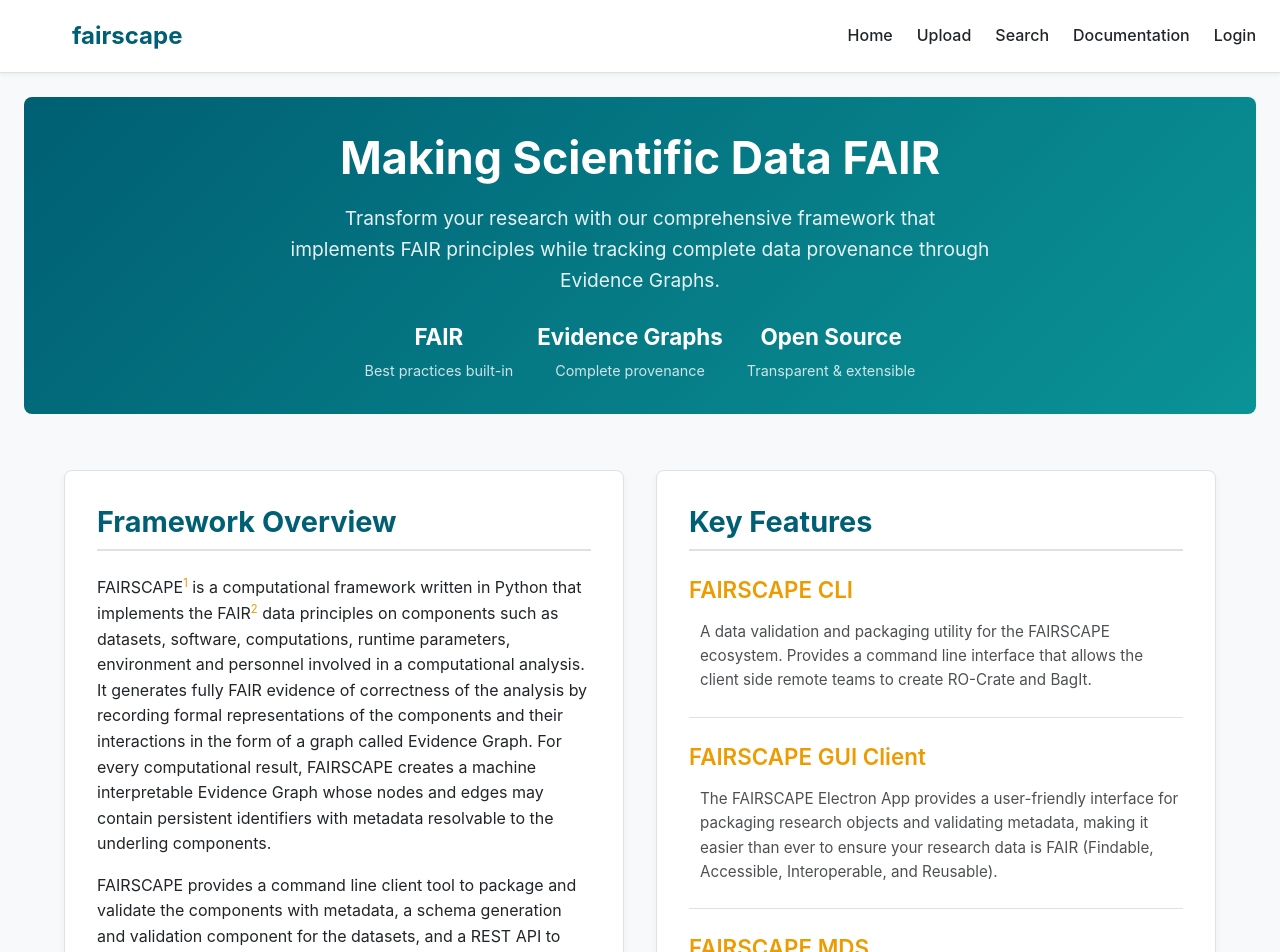
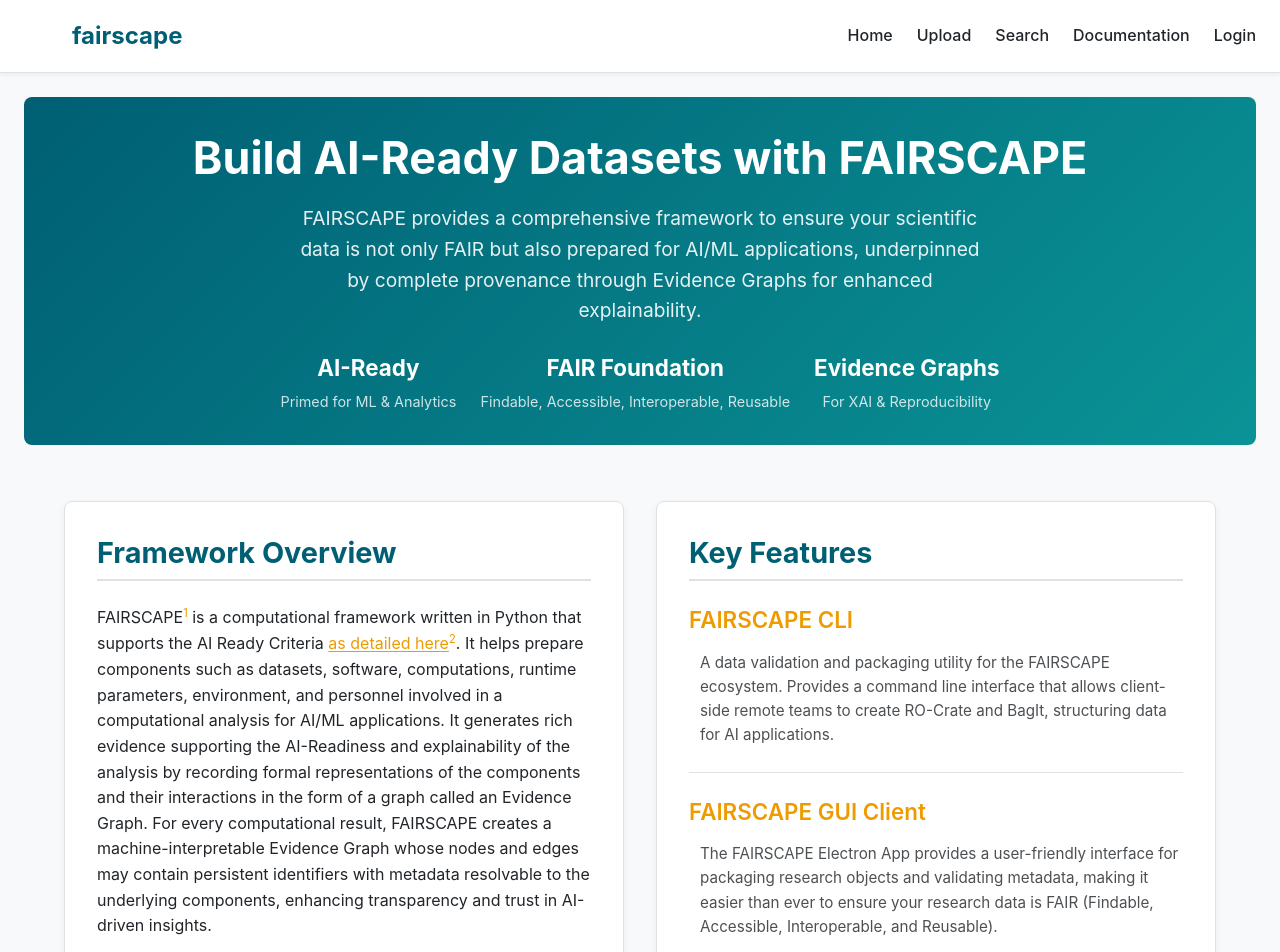
Before and after one commit to fairscape/fairscape_web_client, a React (Vite) app: page / in a window 1280 px wide. Shown: the top 952 px of the page. Built offline with nearby package versions, Linux system fonts and the light colour scheme; no server answers.

Commit message:
home page updates

```diff
--- a/src/pages/HomePage.tsx
+++ b/src/pages/HomePage.tsx
@@ -35,12 +35,14 @@ const HeroStats = styled.div`
   justify-content: center;
   gap: ${({ theme }) => theme.spacing.lg};
   margin-top: ${({ theme }) => theme.spacing.lg};
+  flex-wrap: wrap;
 `;
 
 const StatItem = styled.div`
   display: flex;
   flex-direction: column;
   align-items: center;
+  min-width: 150px;
 `;
 
 const StatNumber = styled.span`
@@ -100,6 +102,14 @@ const OverviewSection = styled.section`
   .footnote-ref {
     text-decoration: none;
     color: ${({ theme }) => theme.colors.secondary};
+  }
+
+  .external-link {
+    color: ${({ theme }) => theme.colors.secondary};
+    text-decoration: underline;
+    &:hover {
+      color: ${({ theme }) => theme.colors.secondaryDark};
+    }
   }
 `;
 
@@ -205,7 +215,7 @@ const HomePage: React.FC = () => {
     {
       title: "FAIRSCAPE CLI",
       details:
-        "A data validation and packaging utility for the FAIRSCAPE ecosystem. Provides a command line interface that allows the client side remote teams to create RO-Crate and BagIt.",
+        "A data validation and packaging utility for the FAIRSCAPE ecosystem. Provides a command line interface that allows client-side remote teams to create RO-Crate and BagIt, structuring data for AI applications.",
       link: "https://fairscape.github.io/fairscape-cli/",
     },
     {
@@ -217,7 +227,7 @@ const HomePage: React.FC = () => {
     {
       title: "FAIRSCAPE MDS",
       details:
-        "The Metadata Service (MDS) of the FAIRSCAPE application, is the core backend service responsible for metadata managment. MDS is a RESTfull API implemented in python with the fastAPI framework. This service provides persitant globally unique identifiers (guids) as ARKS for many types of digital objects and maintains provenance metadata during the data science life-cycle.",
+        "The Metadata Service (MDS) of the FAIRSCAPE application, is the core backend service responsible for metadata management. MDS is a RESTfull API implemented in python with the fastAPI framework. This service provides persistent globally unique identifiers (guids) as ARKS for many types of digital objects and maintains provenance metadata crucial for the AI-Readiness and explainability of the data science life-cycle.",
       link: "https://github.com/fairscape/mds_python",
     },
   ];
@@ -225,24 +235,25 @@ const HomePage: React.FC = () => {
   return (
     <div>
       <HeroSection>
-        <HeroTitle>Making Scientific Data FAIR</HeroTitle>
+        <HeroTitle>Build AI-Ready Datasets with FAIRSCAPE</HeroTitle>
         <HeroSubtitle>
-          Transform your research with our comprehensive framework that
-          implements FAIR principles while tracking complete data provenance
-          through Evidence Graphs.
+          FAIRSCAPE provides a comprehensive framework to ensure your scientific
+          data is not only FAIR but also prepared for AI/ML applications,
+          underpinned by complete provenance through Evidence Graphs for
+          enhanced explainability.
         </HeroSubtitle>
         <HeroStats>
           <StatItem>
-            <StatNumber>FAIR</StatNumber>
-            <StatLabel>Best practices built-in</StatLabel>
+            <StatNumber>AI-Ready</StatNumber>
+            <StatLabel>Primed for ML & Analytics</StatLabel>
+          </StatItem>
+          <StatItem>
+            <StatNumber>FAIR Foundation</StatNumber>
+            <StatLabel>Findable, Accessible, Interoperable, Reusable</StatLabel>
           </StatItem>
           <StatItem>
             <StatNumber>Evidence Graphs</StatNumber>
-            <StatLabel>Complete provenance</StatLabel>
-          </StatItem>
-          <StatItem>
-            <StatNumber>Open Source</StatNumber>
-            <StatLabel>Transparent & extensible</StatLabel>
+            <StatLabel>For XAI & Reproducibility</StatLabel>
           </StatItem>
         </HeroStats>
       </HeroSection>
@@ -257,22 +268,32 @@ const HomePage: React.FC = () => {
                 1
               </a>
             </sup>{" "}
-            is a computational framework written in Python that implements the
-            FAIR
+            is a computational framework written in Python that supports the AI
+            Ready Criteria{" "}
+            <a
+              href="https://www.biorxiv.org/content/10.1101/2024.10.23.619844v4.full.pdf"
+              target="_blank"
+              rel="noopener noreferrer"
+              className="external-link"
+            >
+              as detailed here
+            </a>
             <sup id="fnref:2">
               <a className="footnote-ref" href="#fn:2">
                 2
               </a>
-            </sup>{" "}
-            data principles on components such as datasets, software,
-            computations, runtime parameters, environment and personnel involved
-            in a computational analysis. It generates fully FAIR evidence of
-            correctness of the analysis by recording formal representations of
-            the components and their interactions in the form of a graph called
-            Evidence Graph. For every computational result, FAIRSCAPE creates a
-            machine interpretable Evidence Graph whose nodes and edges may
-            contain persistent identifiers with metadata resolvable to the
-            underling components.
+            </sup>
+            . It helps prepare components such as datasets, software,
+            computations, runtime parameters, environment, and personnel
+            involved in a computational analysis for AI/ML applications. It
+            generates rich evidence supporting the AI-Readiness and
+            explainability of the analysis by recording formal representations
+            of the components and their interactions in the form of a graph
+            called an Evidence Graph. For every computational result, FAIRSCAPE
+            creates a machine-interpretable Evidence Graph whose nodes and edges
+            may contain persistent identifiers with metadata resolvable to the
+            underlying components, enhancing transparency and trust in AI-driven
+            insights.
           </p>
           <p>
             FAIRSCAPE provides a command line client tool to package and
@@ -311,8 +332,8 @@ const HomePage: React.FC = () => {
         <h2>Get Started with Fairscape</h2>
         <p>
           Join the Fairscape community today and start making your scientific
-          data FAIR. Explore our documentation to learn more about how to get
-          started.
+          data AI-Ready and FAIR. Explore our documentation to learn more about
+          how to get started.
         </p>
         <CtaButton
           href="https://github.com/fairscape/"
```
